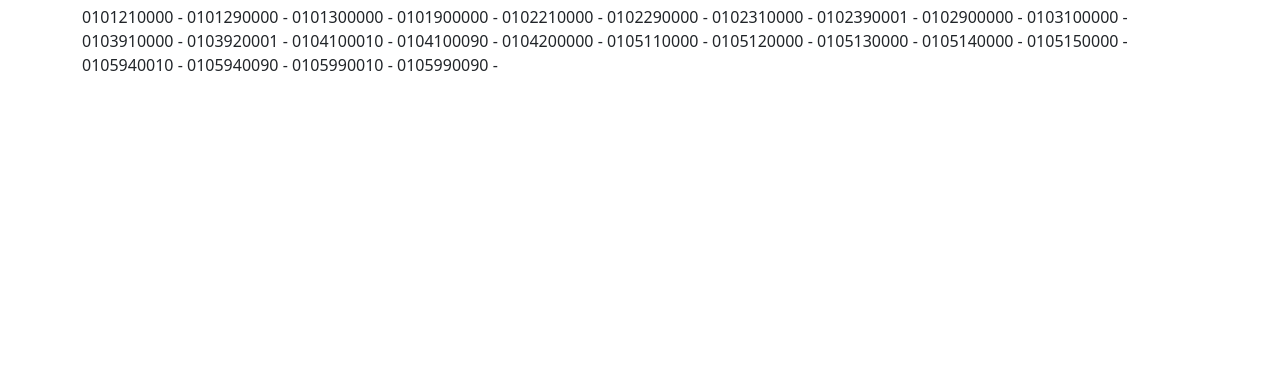
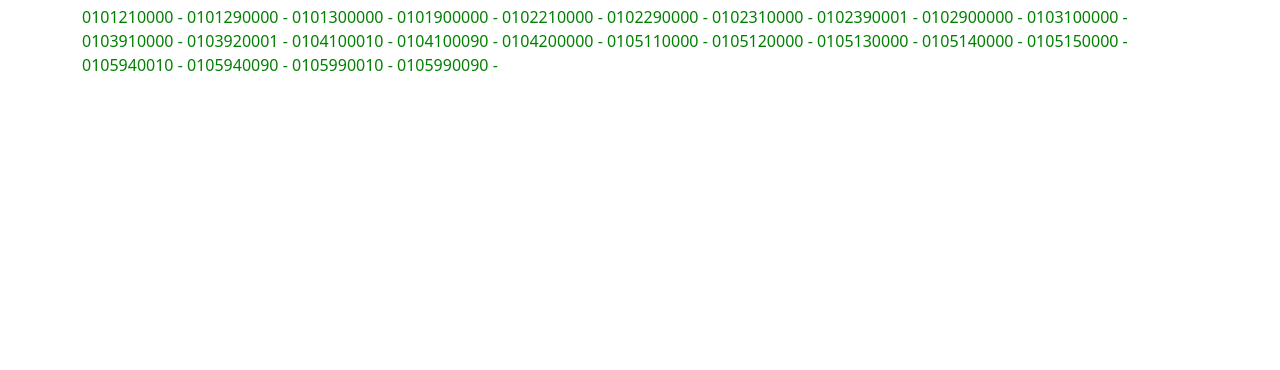
Before and after one commit to mohamed33A/ham_data1, a plain HTML site: page Section1.html in a window 1280 px wide. Shown: the part 430-800 px from the top of the page. Drawn offline with nearby package versions, Linux system fonts and the light colour scheme.

Commit message:
Update Section1.html

```diff
--- a/Section1.html
+++ b/Section1.html
@@ -1,6 +1,9 @@
 <!DOCTYPE html>
 <html lang="en">
-
+<style>
+    .hs_code{
+        color:green;
+    </style>
 <head>
     <meta charset="UTF-8">
     <meta http-equiv="X-UA-Compatible" content="IE=edge">
@@ -46,7 +49,7 @@
 
         <h4>Section I </h4>
         <h4> Chapter 1</h4>
-        <P> 0101210000 -
+        <P class="hs_code"> 0101210000 -
             0101290000 -
             0101300000 -
             0101900000 -
```
